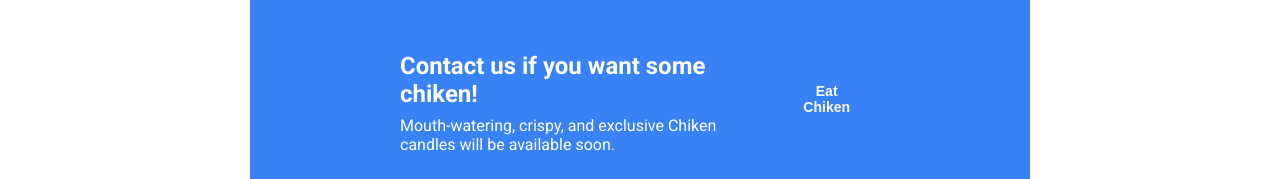
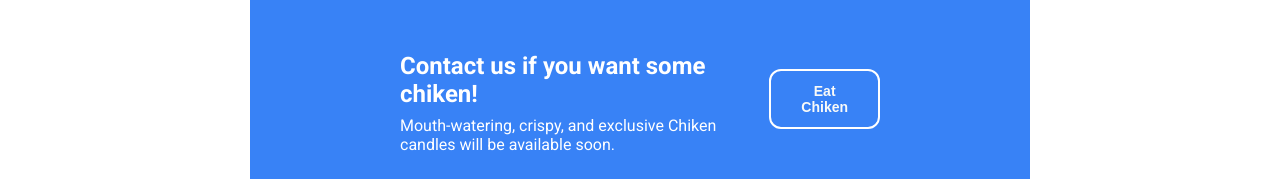
Before and after one commit to burntraisin/landing-page, a plain HTML site: page index.html in a window 1280 px wide. Shown: the part 1879-2058 px from the top of the page. Drawn offline with Linux system fonts and the light colour scheme.

Commit message:
Fix white border on button in contact section

```diff
--- a/styles.css
+++ b/styles.css
@@ -177,7 +177,7 @@ h3 {
     justify-content: center;
 }
 
-#contact-button {
+#contact .contact-button {
     border: 2px solid white;
 }
 
```
